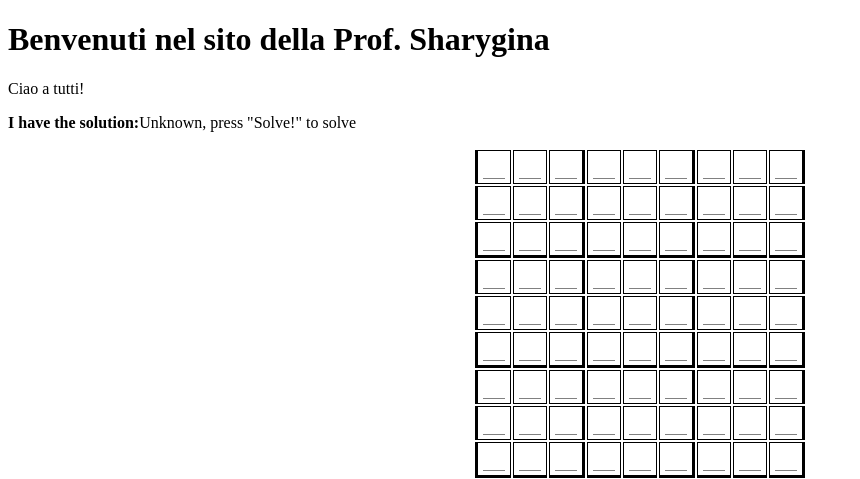
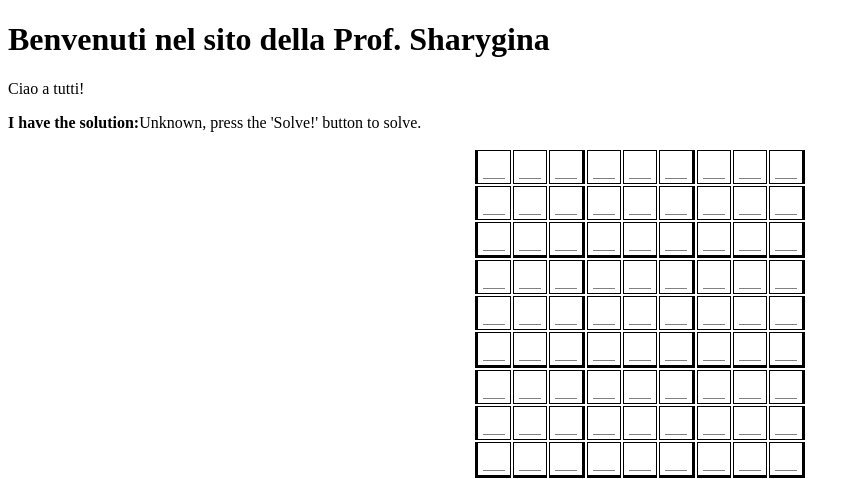
Before and after one commit to bvlj/usi_toc_sudoku_sat, a Flask app: page / in a window 1280 px wide. Shown: the top 479 px of the page, without its empty margins (0-860 px from the left). Run offline with Flask 2, Linux system fonts and the light colour scheme.

```diff
--- a/solver/templates/base.html
+++ b/solver/templates/base.html
@@ -49,13 +49,15 @@ input {
   <script>
     const $ = x => document.querySelector(x);
 
-    function clear(e) {
+    function putin(e) {
       for (let i = 0; i < 9; i++) {
         for (let j = 0; j < 9; j++) {
           $(`#x${i}${j}`).value = "";
           $(`#x${i}${j}`).style.color = "black";
         }
       }
+
+      $('#sol').innerHTML = "Unknown. Press the 'Solve!' button to solve."
     };
 
     function solve(e) {
@@ -91,8 +93,8 @@ input {
   <body>
     <h1>Benvenuti nel sito della Prof. Sharygina</h1>
     <p>Ciao a tutti!</p>
-    <p><strong>I have the solution:</strong><span id="sol">Unknown, press "Solve!"
-      to solve</span></p>
+    <p><strong>I have the solution:</strong><span id="sol">Unknown, press the
+      'Solve!' button to solve.</span></p>
     <div>
       <table>
         <script>
@@ -109,8 +111,10 @@ input {
         </script>
       </table>
     </div>
-    <button id="submit" onclick="solve()">Solve!</button>
-    <button id="clear" onclick="clear()">Clear</button>
+    <form>
+    <button type="button" id="submit" onclick="solve()">Solve!</button>
+    <button type="button" id="clear" onclick="putin()">Clear</button>
+    </form>
   </body>
 </html>
 <!-- vim: set ts=2 sw=2 et tw=80: -->
```
